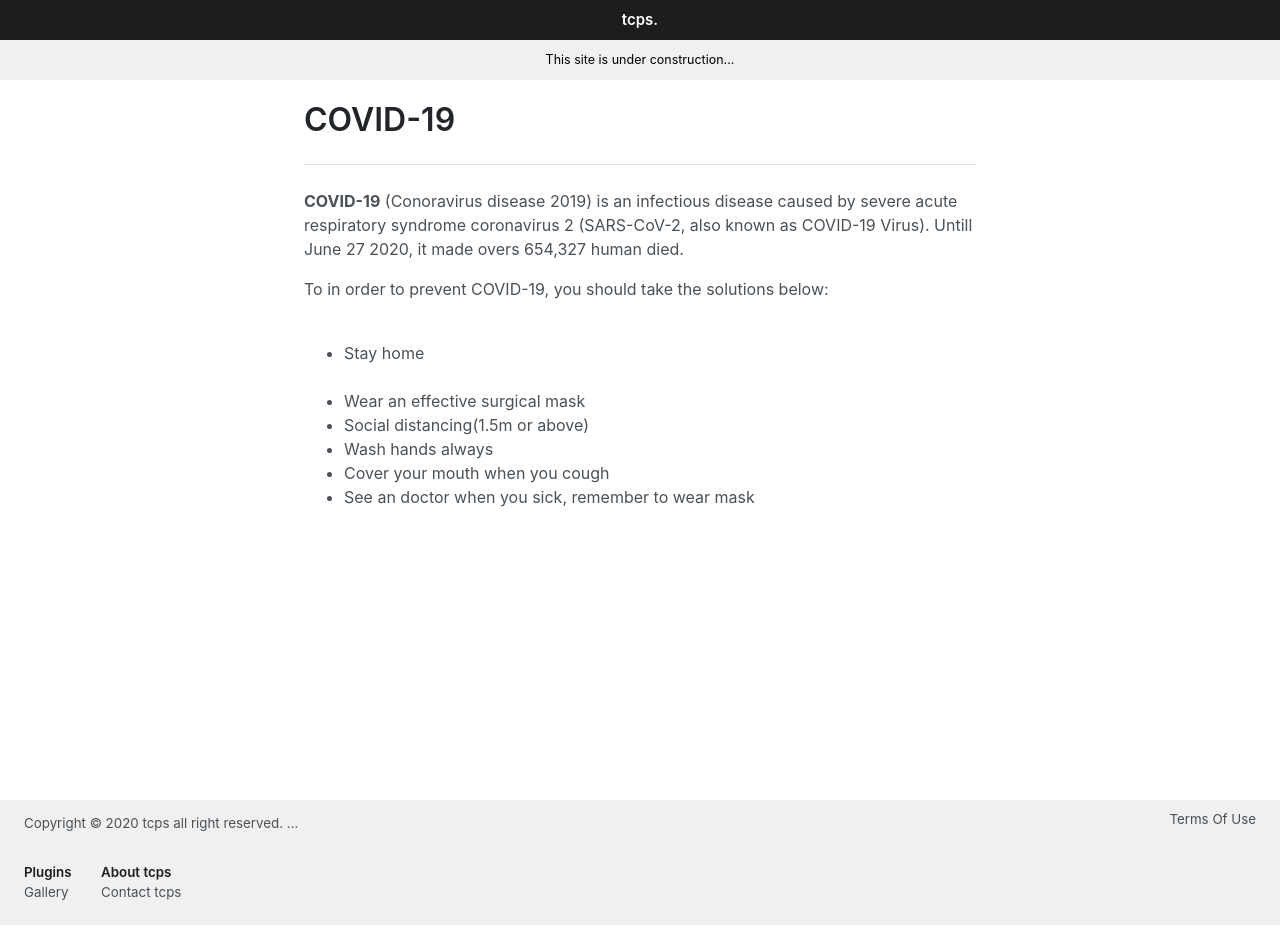
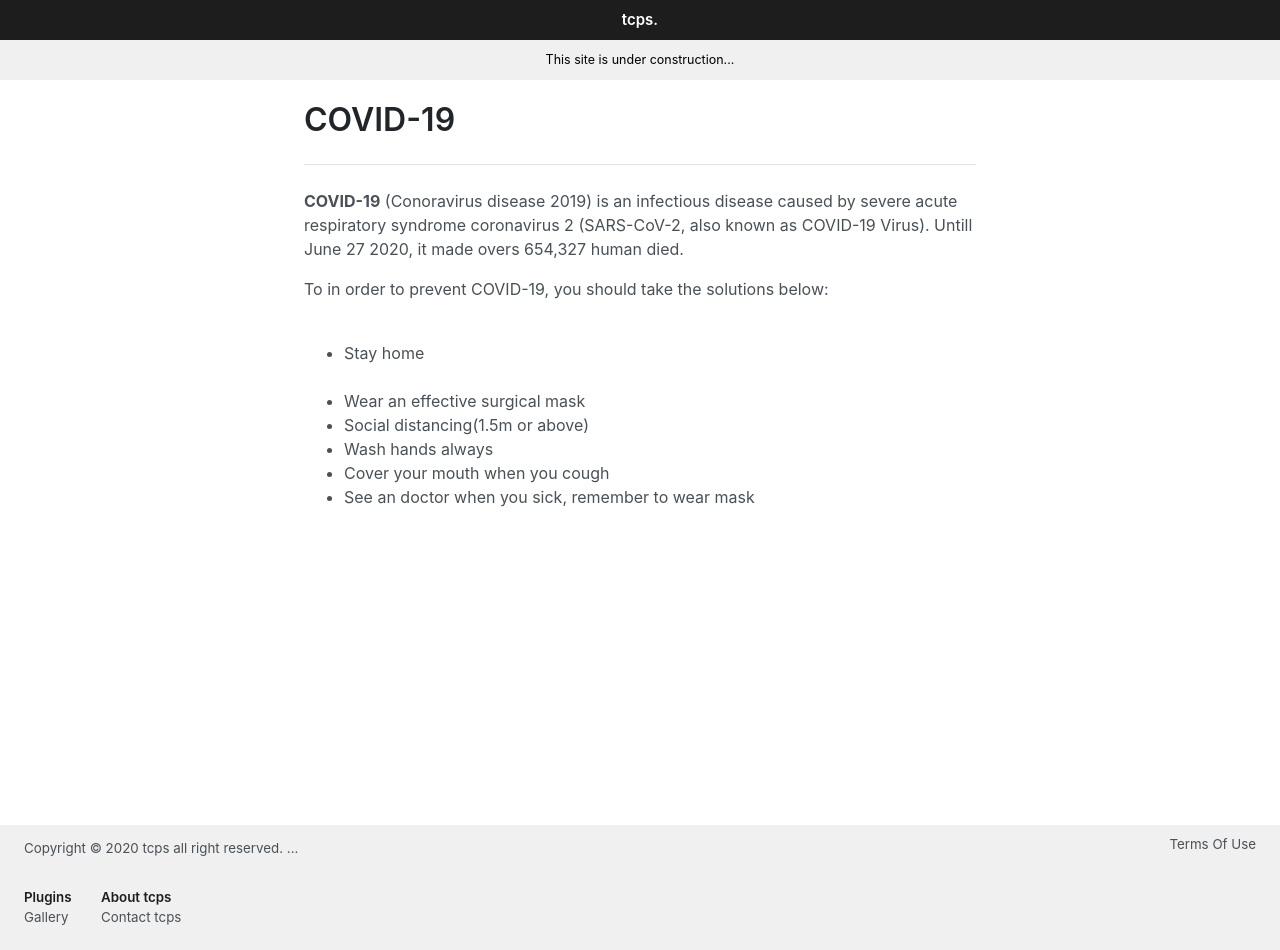
Before and after one commit to ttcps/ttcps.github.io, a Jekyll site: the page built from covid.html, in a window 1280 px wide. Built offline with Jekyll 4.4.1, drawn with Linux system fonts in a browser that asks for light colours; before the commit the page ends 925 px from its top, so only the background shows below that.

Commit message:
Update default.html

```diff
--- a/_layouts/default.html
+++ b/_layouts/default.html
@@ -6,7 +6,7 @@
   <body>
     <h1 style="font-size:15px;line-height: 40px;background-color: #1d1d1d;text-align: center; margin: 0px;"><a href="/" style="color: #ffffff;text-decoration: none;">tcps.</a></h1>
     {% include banner.html text="This site is under construction..." %}
-    <div class="container content" style="min-height: calc(100vh - 205px)">
+    <div class="container content" style="min-height: calc(100vh - 180px)">
       <main>
         {{ content }}
       </main>
```
